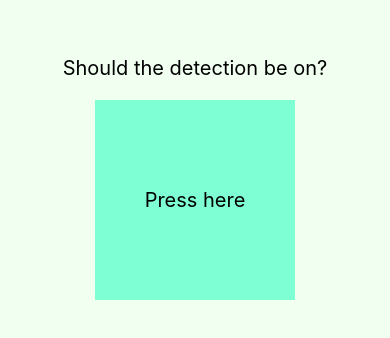
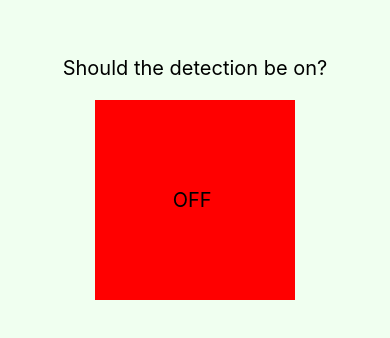
Before and after one commit to jarvisenlaura/RND-React-Native-CallerID, a React Native app: screen / in a window 390 px wide. Shown: the part 254-592 px from the top of the page. Built offline with nearby package versions, Linux system fonts and the light colour scheme.

Commit message:
added react native detection, modified configuration in manifest

```diff
--- a/App.js
+++ b/App.js
@@ -1,26 +1,81 @@
+/* eslint-disable react-native/no-inline-styles */
 import React from 'react';
 import {StyleSheet, View, Text, TouchableHighlight} from 'react-native';
+import CallDetectorManager from 'react-native-call-detection';
 
 export default class App extends React.Component {
-  _onPressButton = () => {
-    alert('You pressed the button');
+  constructor(props) {
+    super(props);
+    this.state = {
+      featureOn: false,
+      incoming: false,
+      number: null,
+    };
+  }
+  startListenerTapped = () => {
+    this.setState({featureOn: true});
+    this.callDetector = new CallDetectorManager(
+      (event, number) => {
+        if (event === 'Disconnected') {
+          // Do something call got disconnected
+          this.setState({incoming: false, number: null});
+        } else if (event === 'Incoming') {
+          // Do something call got incoming
+          this.setState({incoming: true, number});
+        } else if (event === 'Offhook') {
+          //Device call state: Off-hook.
+          // At least one call exists that is dialling,
+          // active, or on hold,
+          // and no calls are ringing or waiting.
+          this.setState({incoming: true, number});
+        } else if (event === 'Missed') {
+          // Do something call got missed
+          this.setState({incoming: false, number: null});
+        }
+      },
+      true, // if you want to read the phone number of the incoming call [ANDROID], otherwise false
+      () => {}, // callback if your permission got denied [ANDROID] [only if you want to read incoming number] default: console.error
+      {
+        title: 'Phone State Permission',
+        message:
+          'This app needs access to your phone state in order to react and/or to adapt to incoming calls.',
+      }, // a custom permission request message to explain to your user, why you need the permission [recommended] - this is the default one
+    );
   };
-
+  stopListenerTapped = () => {
+    this.setState({featureOn: false});
+    this.callDetector && this.callDetector.dispose();
+  };
   render() {
     return (
-      <View style={styles.container}>
+      <View style={styles.body}>
         <Text style={styles.text}>Should the detection be on?</Text>
-        <TouchableHighlight onPress={this._onPressButton}>
-          <View style={styles.button}>
-            <Text style={styles.text}>Press here</Text>
+        <TouchableHighlight
+          onPress={
+            this.state.start
+              ? this.stopListenerTapped
+              : this.startListenerTapped
+          }>
+          <View
+            style={{
+              width: 200,
+              height: 200,
+              justifyContent: 'center',
+              alignItems: 'center',
+              backgroundColor: this.state.start ? 'greenyellow' : 'red',
+            }}>
+            <Text style={styles.text}>{this.state.start ? `ON` : `OFF`} </Text>
           </View>
         </TouchableHighlight>
+        {this.state.incoming && (
+          <Text style={{fontSize: 50}}>Incoming {this.state.number}</Text>
+        )}
       </View>
     );
   }
 }
 const styles = StyleSheet.create({
-  container: {
+  body: {
     backgroundColor: 'honeydew',
     justifyContent: 'center',
     alignItems: 'center',
@@ -30,11 +85,4 @@ const styles = StyleSheet.create({
     padding: 20,
     fontSize: 20,
   },
-  button: {
-    backgroundColor: 'aquamarine',
-    width: 200,
-    height: 200,
-    justifyContent: 'center',
-    alignItems: 'center',
-  },
 });
--- a/package.json
+++ b/package.json
@@ -11,7 +11,8 @@
   },
   "dependencies": {
     "react": "16.11.0",
-    "react-native": "0.62.2"
+    "react-native": "0.62.2",
+    "react-native-call-detection": "github:priteshrnandgaonkar/react-native-call-detection#d6e90c32188341b36508853eb743b9a475acdd5a"
   },
   "devDependencies": {
     "@babel/core": "^7.10.2",
```
Also changed, not shown: 2 other files (tests, documents, lock files or other folders).
